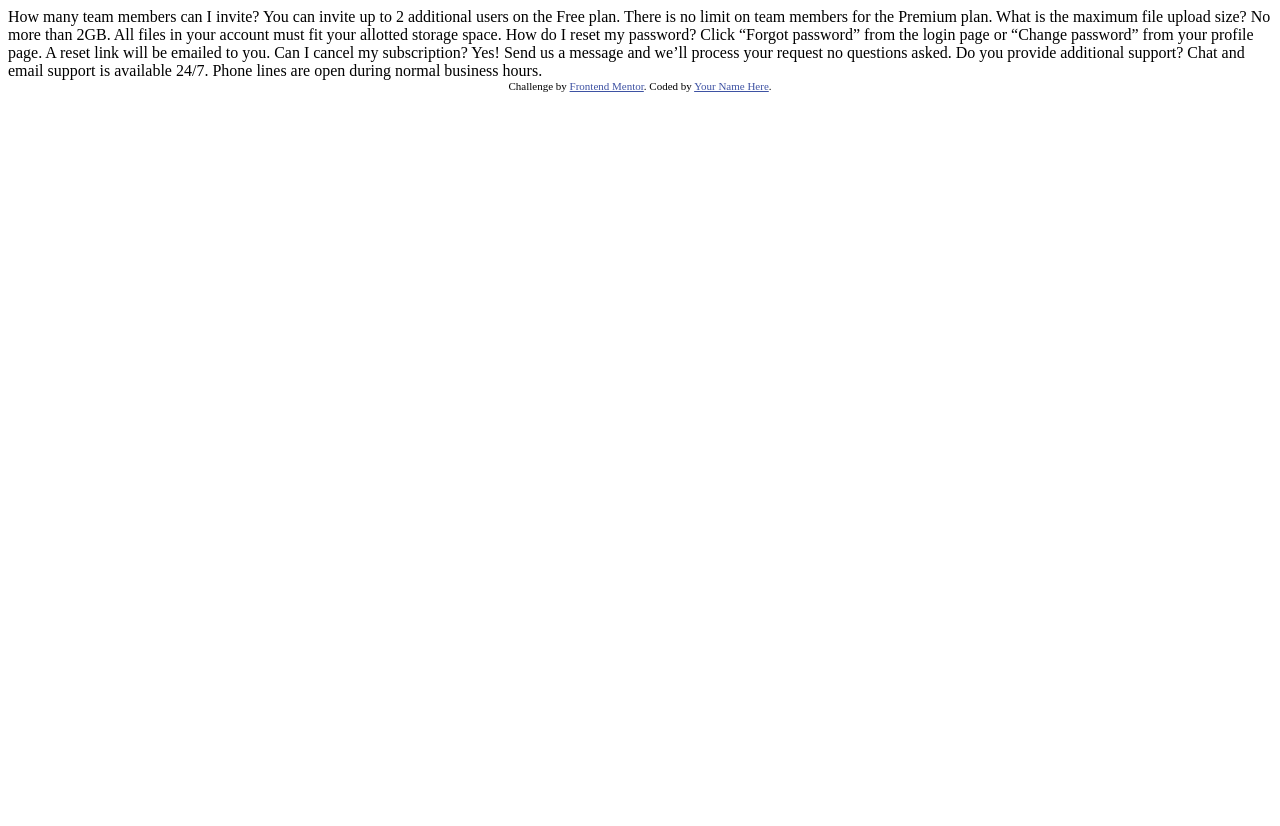
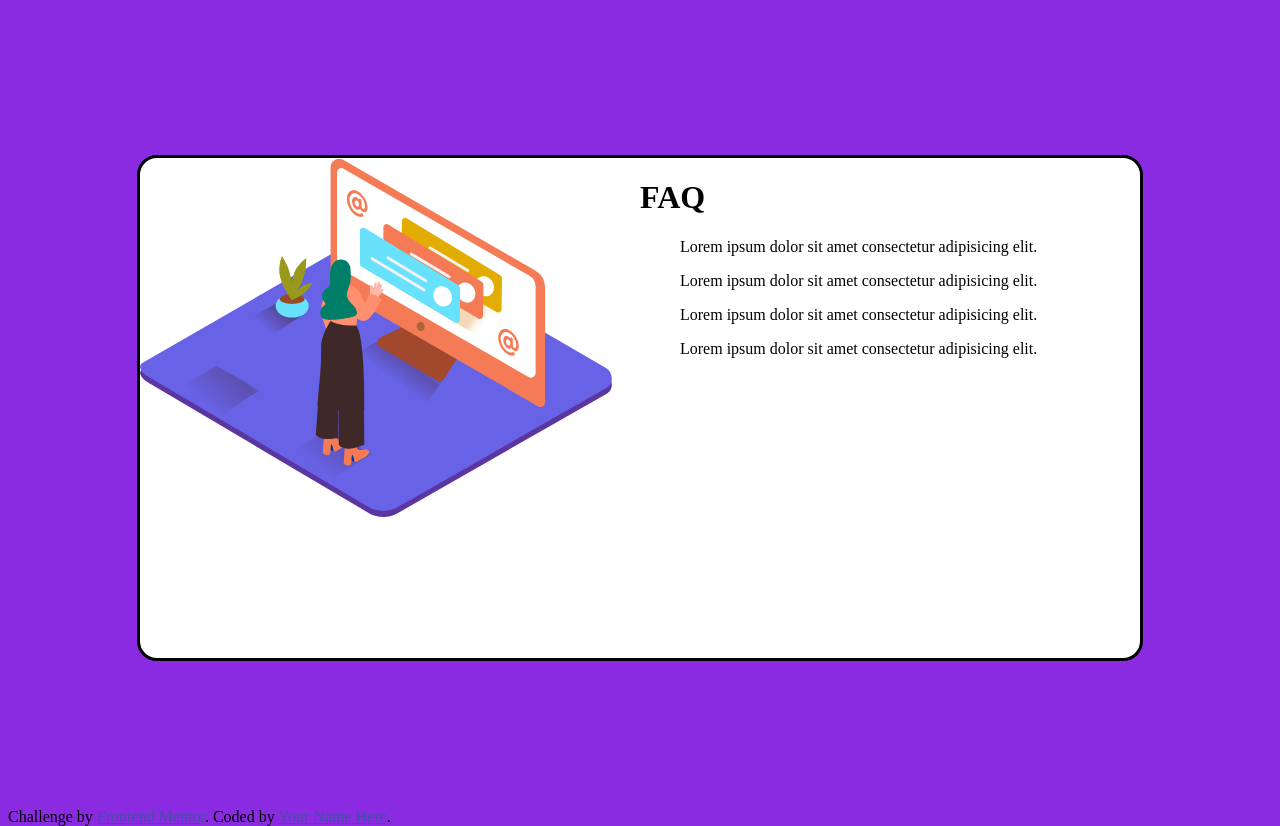
Before and after one commit to buzzaral/FEM_FAQ, a plain HTML site: page index.html in a window 1280 px wide. Before the commit the page ends 800 px from the top, so only its background shows below. Drawn offline with Linux system fonts and the light colour scheme.

Commit message:
first push -- general structure of the website

```diff
--- a/index.html
+++ b/index.html
@@ -5,17 +5,29 @@
   <meta name="viewport" content="width=device-width, initial-scale=1.0"> <!-- displays site properly based on user's device -->
 
   <link rel="icon" type="image/png" sizes="32x32" href="./images/favicon-32x32.png">
+  <link rel="stylesheet" href="styles.css">
 
   <title>Frontend Mentor | FAQ Accordion Card</title>
 
-  <!-- Feel free to remove these styles or customise in your own stylesheet 👍 -->
-  <style>
-    .attribution { font-size: 11px; text-align: center; }
-    .attribution a { color: hsl(228, 45%, 44%); }
-  </style>
 </head>
 <body>
-  How many team members can I invite?
+  <div class="main">
+    <div class="grid-container">
+      <div class="grid obj1">
+        <img src=images/illustration-woman-online-desktop.svg>
+      </div>
+      <div class="grid obj2">
+        <h1>FAQ</h1>
+        <form>
+          <ul>Lorem ipsum dolor sit amet consectetur adipisicing elit.</ul>
+          <ul>Lorem ipsum dolor sit amet consectetur adipisicing elit.</ul>
+          <ul>Lorem ipsum dolor sit amet consectetur adipisicing elit.</ul>
+          <ul>Lorem ipsum dolor sit amet consectetur adipisicing elit.</ul>
+        </form>
+      </div>
+    </div>
+  </div>
+  <!-- How many team members can I invite?
   You can invite up to 2 additional users on the Free plan. There is no limit on
   team members for the Premium plan.
 
@@ -30,7 +42,7 @@
   Yes! Send us a message and we’ll process your request no questions asked.
 
   Do you provide additional support?
-  Chat and email support is available 24/7. Phone lines are open during normal business hours.
+  Chat and email support is available 24/7. Phone lines are open during normal business hours. -->
 
   <div class="attribution">
     Challenge by <a href="https://www.frontendmentor.io?ref=challenge" target="_blank">Frontend Mentor</a>.
--- /dev/null
+++ b/styles.css
@@ -0,0 +1,37 @@
+<style>
+.attribution { font-size: 11px; text-align: center; }
+.attribution a { color: hsl(228, 45%, 44%); }
+
+body { height: 800px; background-color: blueviolet;}
+
+.main {
+  display: flex;
+  height: 100%;
+  width: 100%;
+  justify-content: center;
+  align-items: center;
+}
+
+.grid-container {
+  display: grid;
+  min-width: 1000px;
+  min-height: 500px;
+  border-radius: 20px;
+  border-width: 2px;
+  border: solid;
+  background-color: white;
+  grid-template-columns: repeat(2, 50%);
+  gap: 0%;
+}
+
+.grid{
+  border-radius: 20px;
+  /* border-width: 2pt;
+  border: solid;
+  border-color: black;
+  border-top: ; */
+}
+
+.obj1{}
+.obj2{}
+</style>
```
